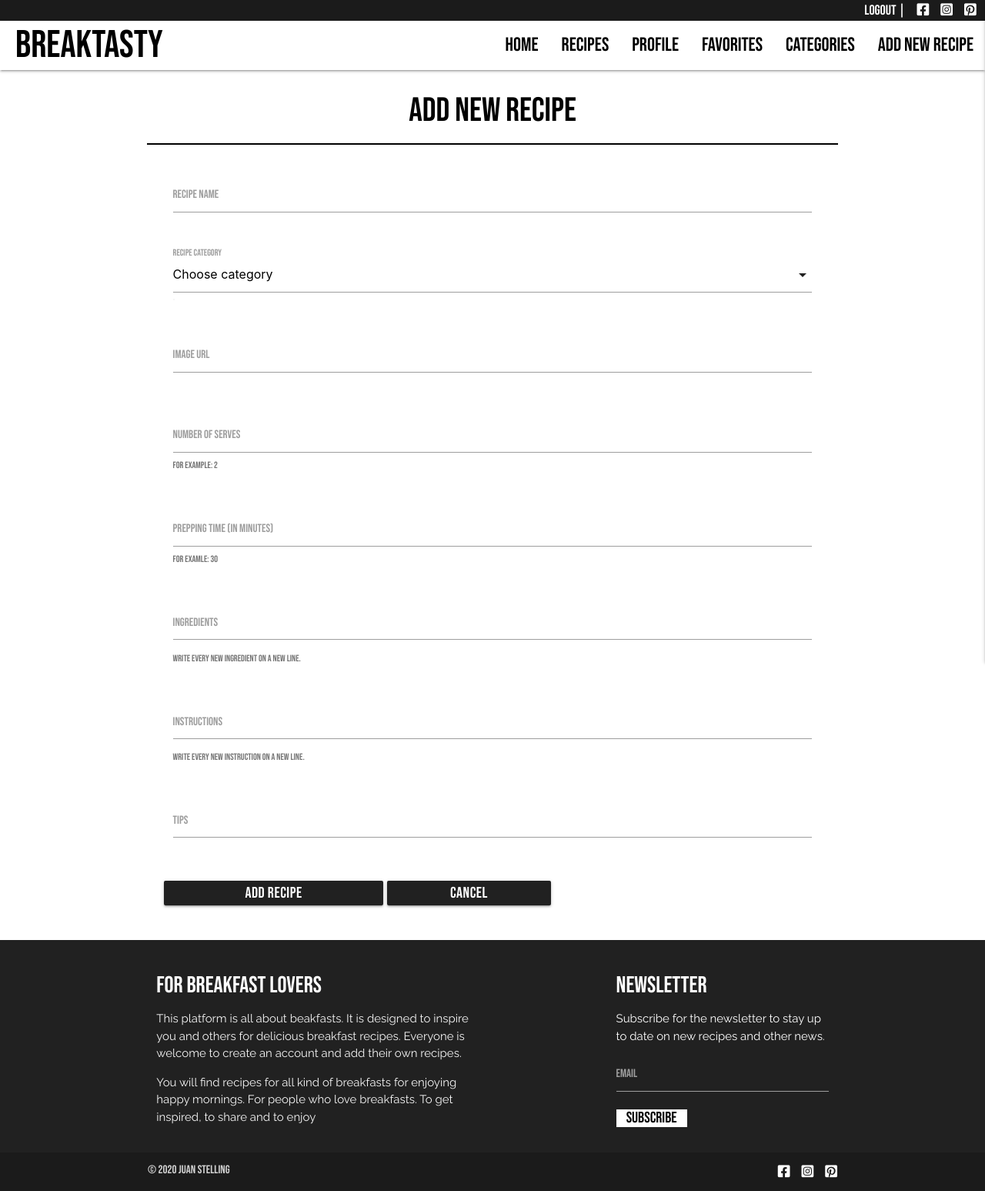
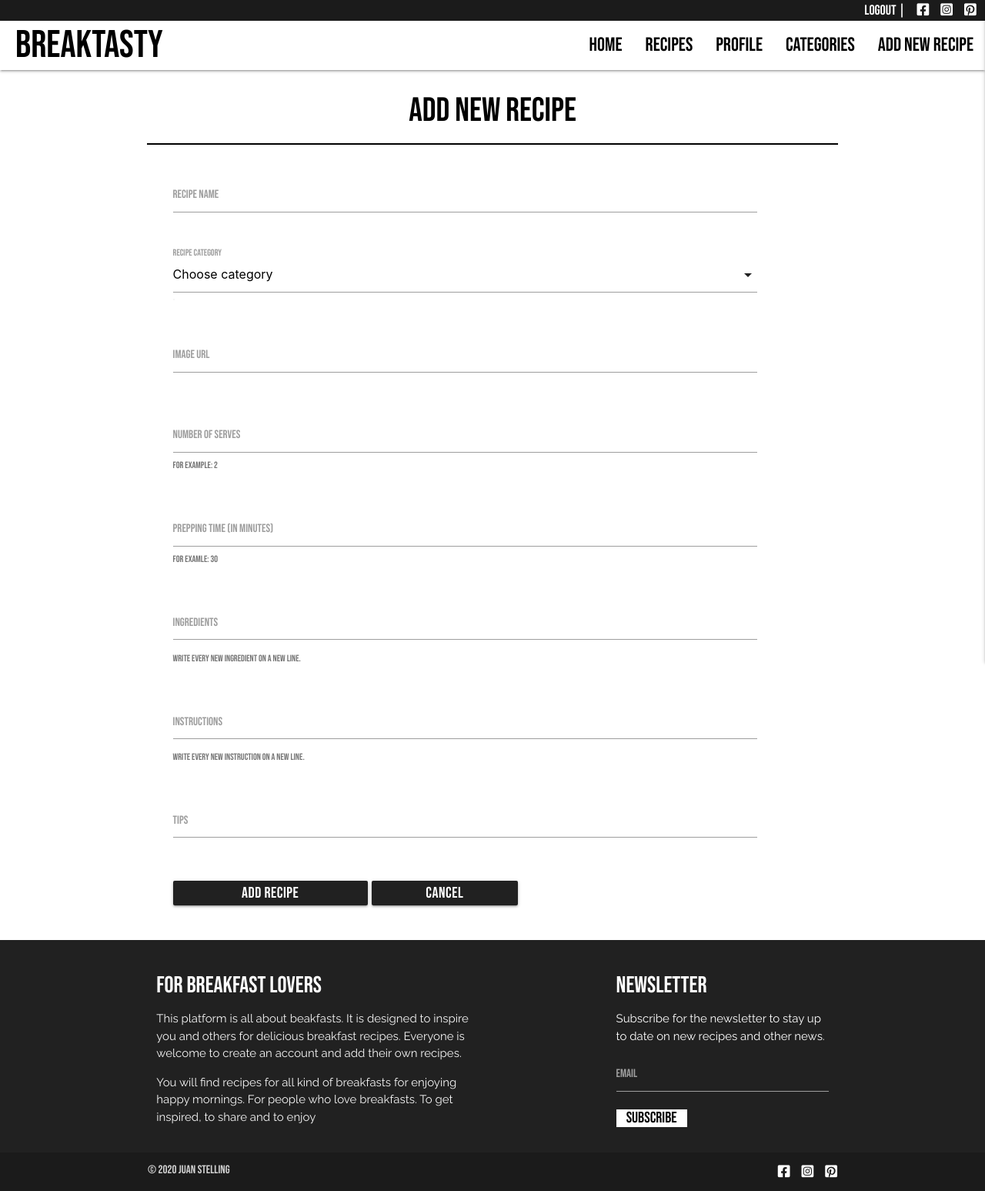
Before and after one commit to juanstelling/MS3_breaktasty, a Flask app: page /add_recipe in a window 1280 px wide. Shown: the whole page at 77% size. Run offline with Flask 2, Linux system fonts and the light colour scheme; the visitor is signed in with stand-in values (Sample User, id 1); data that the repository does not hold is empty; some libraries are stand-ins or nearby versions.

Commit message:
Cleaned up all code

```diff
--- a/app.py
+++ b/app.py
@@ -19,14 +19,14 @@ app.secret_key = os.environ.get("SECRET_KEY")
 mongo = PyMongo(app)
 
 
-# --------- HOME PAGE  --------- #
+# ------------------------------------------------------------- HOMEPAGE  #
 @app.route("/")
 def index():
     recipes = list(mongo.db.recipes.find())
     return render_template("index.html", recipes=recipes)
 
 
-# --------- USERS  --------- #
+# ------------------------------------------------------------- USERS#
 @app.route("/signup", methods=["GET", "POST"])
 def signup():
     if request.method == "POST":
@@ -39,7 +39,6 @@ def signup():
             return redirect(url_for("signup"))
 
         signup = {
-            "email": request.form.get("email").lower(),
             "username": request.form.get("username").lower(),
             "password": generate_password_hash(request.form.get("password"))
         }
@@ -71,12 +70,12 @@ def login():
                             "profile", username=session["user"]))
             else:
                 # invalid password match
-                flash("unfortunately, your username and/or password is incorrect.")
+                flash("Your username and/or password is incorrect")
                 return redirect(url_for("login"))
 
         else:
             # username doesn't exist
-            flash("unfortunately, your username and/or password is incorrect.")
+            flash("Your username and/or password is incorrect")
             return redirect(url_for("login"))
 
     return render_template("login.html")
@@ -86,7 +85,7 @@ def login():
 def profile(username):
     # grab the session user's username from db
     username = mongo.db.users.find_one(
-        {"username": session["user"]}) ["username"]
+        {"username": session["user"]})["username"]
 
     if session["user"]:
         # Admin has acces to all recipes
@@ -98,21 +97,21 @@ def profile(username):
                 mongo.db.recipes.find({"created_by": session["user"]}))
         return render_template(
             "profile.html", username=username, user_recipes=user_recipes)
-
     return redirect(url_for("login"))
 
 
 @app.route("/logout")
 def logout():
-    #remove user from session cookies
-    flash("You have been succesfully logged out!")
+    # Remove user from session cookies
+    flash("You have been succesfully logged out")
     session.pop("user")
     return redirect(url_for("login"))
 
 
-# --------- RECIPES  --------- #
+# ------------------------------------------------------------- RECIPES #
 @app.route("/recipes/<category>")
 def recipes(category):
+    # Show recipes of that specific category
     if category == "all":
         recipes = list(mongo.db.recipes.find())
     elif category == "smoothie":
@@ -131,6 +130,7 @@ def recipes(category):
 
 @app.route("/search", methods=["GET", "POST"])
 def search():
+    # Search for recipes based on query
     query = request.form.get("query")
     recipes = list(mongo.db.recipes.find({"$text": {"$search": query}}))
     return render_template("recipes.html", recipes=recipes)
@@ -139,12 +139,14 @@ def search():
 # --------- Recipe description --------- #
 @app.route("/recipe/<recipe_id>")
 def recipe(recipe_id):
+    # Find recipe on the basis of id
     recipe = mongo.db.recipes.find_one({"_id": ObjectId(recipe_id)})
     return render_template("recipe.html", recipe=recipe)
 
 
 @app.route("/add_recipe", methods=["GET", "POST"])
 def add_recipe():
+    # Adding recipe to db
     if request.method == "POST":
         recipe = {
             "recipe_name": request.form.get("recipe_name"),
@@ -160,7 +162,7 @@ def add_recipe():
         mongo.db.recipes.insert_one(recipe)
         flash("Recipe is successfully added")
         return redirect(url_for("profile", username=session['user']))
-
+    # Find categories from db
     categories = mongo.db.categories.find().sort("category_name", 1)
     return render_template("add_recipe.html", categories=categories)
 
@@ -168,6 +170,7 @@ def add_recipe():
 @app.route("/edit_recipe/<recipe_id>", methods=["GET", "POST"])
 def edit_recipe(recipe_id):
     if request.method == "POST":
+        # Edit recipe to db
         edited = {
             "recipe_name": request.form.get("recipe_name"),
             "category_name": request.form.get("category_name"),
@@ -191,14 +194,16 @@ def edit_recipe(recipe_id):
 
 @app.route("/delete_recipe/<recipe_id>")
 def delete_recipe(recipe_id):
+    # Delete recipe from db
     mongo.db.recipes.remove({"_id": ObjectId(recipe_id)})
     flash("Recipe is succesfully deleted")
     return redirect(url_for("profile", username=session['user']))
 
 
-# --------- CATEGORIES --------- #
+# ------------------------------------------------------------- CATEGORIES #
 @app.route("/categories")
 def categories():
+    # Find categories from db
     categories = list(mongo.db.categories.find().sort("category_name", 1))
     return render_template("categories.html", categories=categories)
 
@@ -206,6 +211,7 @@ def categories():
 @app.route("/add_category", methods=["GET", "POST"])
 def add_category():
     if request.method == "POST":
+        # Add category to db
         category = {
             "category_name": request.form.get("category_name")
         }
@@ -219,11 +225,12 @@ def add_category():
 @app.route("/edit_category/<category_id>", methods=["GET", "POST"])
 def edit_category(category_id):
     if request.method == "POST":
+        # Edit category from db
         edited = {
             "category_name": request.form.get("category_name")
         }
         mongo.db.categories.update({"_id": ObjectId(category_id)}, edited)
-        flash("Category is succesfully edited!")
+        flash("Category is succesfully edited")
         return redirect(url_for("categories"))
 
     category = mongo.db.categories.find_one({"_id": ObjectId(category_id)})
@@ -232,23 +239,24 @@ def edit_category(category_id):
 
 @app.route("/delete_category/<category_id>")
 def delete_category(category_id):
+    # Delete category from db
     mongo.db.categories.remove({"_id": ObjectId(category_id)})
-    flash("Category is succesfully deleted!")
+    flash("Category is succesfully deleted")
     return redirect(url_for("categories"))
 
 
-# --------- SUBSCRIBE NEWSLETTER  --------- #
+# ----------------------------------------------------- SUBSCRIBE NEWSLETTER #
 @app.route("/subscribe", methods=["GET", "POST"])
 def subscribe():
     if request.method == "POST":
-        # check if email already exists in db
+        # Check if email already exists in db
         existing_email = mongo.db.subscribers.find_one(
             {"email": request.form.get("email").lower()})
 
         if existing_email:
             flash("You are already subscribed to the newsletter")
             return redirect(url_for('index'))
-
+        # Add mail to subscribe collection in db
         subscribe = {
             "email": request.form.get("email").lower()
         }
--- a/static/css/style.css
+++ b/static/css/style.css
@@ -1,7 +1,6 @@
 @import url('https://fonts.googleapis.com/css2?family=Bebas+Neue&family=Raleway&display=swap: 100, 200, 300, 400, 500, 600, 700, 800, 900');
 
 /*-------------------------------------Special paddings/margins/text */
-
 html {
     height: 100%;
     width: 100%;
@@ -28,7 +27,6 @@ p {
 }
 
 /*------------------------------------- Special Lines / rows / cols */
-
 .blackline {
     width: 70%;
     border: 1px solid;
@@ -55,7 +53,6 @@ p {
 }
 
 /*-------------------------------------Icons */
-
 .fa-caret-down {
     margin-top: 15px;
 
@@ -67,7 +64,6 @@ p {
 }
 
 /*------------------------------------- Buttons */
-
 .custom-btn {
     font-family:  'Bebas Neue', cursive;
     font-size: 20px;
@@ -97,10 +93,6 @@ p {
     text-decoration: underline;
 }
 
-#search-nav {
-    background-color: #fff;
-}
-
 .subscribe-btn {
     font-family:  'Bebas Neue', cursive;
     font-size: 20px;
@@ -110,7 +102,6 @@ p {
 }
 
 /*------------------------------------- CTA's */
-
 #white-cta {
     font-family:  'Bebas Neue', cursive;
     font-size: 2.92rem;
@@ -132,8 +123,7 @@ p {
     color: #585858;
 }
 
-/*------------------------------------- Lost one  */
-
+/*------------------------------------- Flash message  */
 .flashes h4 {
     background-color: #000;
     color: #fff;
@@ -141,7 +131,6 @@ p {
 }
 
 /*------------------------------------- Heading */
-
 .nav-socials {
     background-color: #1b1b1b;
     margin-bottom: 0px;
@@ -168,7 +157,6 @@ nav ul a {
 }
 
 /*------------------------------------- Mobile heading  */
-
 .sidenav {
     font-family: 'Bebas Neue', cursive;
 }
@@ -179,13 +167,11 @@ nav ul a {
 }
 
 /*------------------------------------- Footer */
-
 .page-footer .footer-copyright {
     background-color: #1b1b1b;
 }
 
 /*------------------------------------- Homepage */
-
 #image-header {
     background: url("https://images.pexels.com/photos/1660030/pexels-photo-1660030.jpeg?auto=compress&cs=tinysrgb&h=750&w=1260");
     background-size: cover;
@@ -208,6 +194,9 @@ nav ul a {
 }
 
 /*------------------------------------- Recipes  */
+#search-nav {
+    background-color: #fff;
+}
 
 .recipes-display {
     text-align: justify;
@@ -232,6 +221,9 @@ nav ul a {
     h4 {
         font-size: 20px;
     }
+    h5 {
+        font-size: 20px;
+    }
     #image-header {
         background-size: cover;
         background-position: right center;
@@ -249,4 +241,7 @@ nav ul a {
         padding-left: 45%;
         margin-top: 0;
     }
+    .recipes-title {
+        font-size: 15px;
+    }
 }
--- a/templates/add_category.html
+++ b/templates/add_category.html
@@ -25,9 +25,4 @@
         </form>
     </div>
 
-
-
-
-
-
 {% endblock %}
--- a/templates/add_recipe.html
+++ b/templates/add_recipe.html
@@ -12,14 +12,14 @@
         <form class="col s12 m8 offset-m2" method="POST" action="{{ url_for('add_recipe') }}">
             <!-- Recipe name -->
             <div class="row">
-                <div class="input-field col s12">
+                <div class="input-field col s11">
                     <input id="recipe_name" name="recipe_name" type="text" class="validate" required>
                     <label for="recipe_name">Recipe name</label>
                 </div>
             </div>
             <!-- Category name -->
             <div class="row">
-                <div class="input-field col s12">
+                <div class="input-field col s11">
                     <select id="category_name" name="category_name" class="validate" required>
                         <option value="" disabled selected>Choose category</option>
                         {% for category in categories %}
@@ -31,14 +31,14 @@
             </div>
             <!-- Upload img URL -->
             <div class="row">
-                <div class="input-field col s12">
+                <div class="input-field col s11">
                     <input id="img_url" name="img_url" type="text" class="validate" required>
                     <label for="img_url">Image url</label>
                 </div>
             </div>
             <!-- Serves -->
             <div class="row">
-                <div class="input-field col s12">
+                <div class="input-field col s11">
                     <input id="serves" name="serves" type="text" pattern="^[0-9]}$" class="validate" required>
                     <label for="serves">Number of serves</label>
                     <span class="helper-text" data-error="wrong" data-success="right">For example: 2</span>
@@ -46,7 +46,7 @@
             </div>
             <!-- Preping time  -->
             <div class="row">
-                <div class="input-field col s12">
+                <div class="input-field col s11">
                     <input id="prep_time" name="prep_time" type="text" pattern="^[0-9]}$" class="validate" required>
                     <label for="prep_time">Prepping time (in minutes)</label>
                     <span class="helper-text" data-error="wrong" data-success="right">For examle: 30</span>
@@ -54,7 +54,7 @@
             </div>
             <!-- Ingredients  -->
             <div class="row">
-                <div class="input-field col s12">
+                <div class="input-field col s11">
                     <textarea id="ingredients" name="ingredients" class="materialize-textarea validate" required></textarea>
                     <label for="ingredients">Ingredients</label>
                     <span class="helper-text" data-error="wrong" data-success="right">Write every new ingredient on a new line.</span>
@@ -62,7 +62,7 @@
             </div>
             <!-- Instructions  -->
             <div class="row">
-                <div class="input-field col s12">
+                <div class="input-field col s11">
                     <textarea id="instructions" name="instructions" class="materialize-textarea validate" required></textarea>
                     <label for="instructions">Instructions</label>
                     <span class="helper-text" data-error="wrong" data-success="right">Write every new instruction on a new line.</span>
@@ -70,22 +70,20 @@
             </div>
             <!-- Tips  -->
             <div class="row">
-                <div class="input-field col s12">
+                <div class="input-field col s11">
                     <textarea id="tips" name="tips" class="materialize-textarea"></textarea>
                     <label for="tips">Tips</label>
                 </div>
             </div>
             <!-- Submit button -->
             <div class="row">
-                <button type="submit" class="col s4 btn-small custom-btn">Add recipe</button>
-                <a class = "col s3 btn-small custom-btn center-align" href="{{ url_for('profile', username=session['user'])  }}">cancel</a>
+                <div class="col s11">
+                    <button type="submit" class="col s4 btn-small custom-btn">Add recipe</button>
+                    <a class = "col s3 btn-small custom-btn center-align" href="{{ url_for('profile', username=session['user'])  }}">cancel</a>
+                </div>
+
             </div>
         </form>
     </div>
 
-
-
-
-
-
 {% endblock %}
--- a/templates/base.html
+++ b/templates/base.html
@@ -12,8 +12,8 @@
         <title>BREAKTASTY</title>
         <link rel="shortcut icon" type="image/png" href="static/images/logo/logo-bt.png">
     </head>
+
     <body>
-
         <header>
             <!-- top navbar -->
             <div class="row  nav-socials">
@@ -50,7 +50,6 @@
                         <li><a class="dropdown-trigger" href="{{ url_for('recipes', category='all') }}" data-target="dropdown1">Recipes</a></li>
                         {% if session.user %}
                             <li><a href="{{ url_for('profile', username=session['user']) }}">Profile</a></li>
-                            <li><a href="{{ url_for('recipe', recipe_id='5fe05a18f3c3644dba0f69e7') }}">Favorites</a></li>
                             {% if session.user|lower == "admin"|lower %}
                                 <li><a href="{{ url_for('categories') }}">Categories</a></li>
                             {% endif %}
@@ -75,7 +74,6 @@
                 <li><a class="dropdown-trigger" href="{{ url_for('recipes', category='all') }}" data-target="dropdown2">Recipes</a></li>
                 {% if session.user %}
                     <li><a href="{{ url_for('profile', username=session['user']) }}">Profile</a></li>
-                    <li><a href="#">Favorites</a></li>
                     {% if session.user|lower == "admin"|lower %}
                         <li><a href="{{ url_for('categories') }}">Categories</a></li>
                     {% endif %}
--- a/templates/login.html
+++ b/templates/login.html
@@ -42,14 +42,16 @@
             </div>
             <!-- Submit button -->
             <div class="row">
-                <button type="submit" class="col s6 custom-btn">Login</button>
+                <div class="col s12">
+                    <button type="submit" class="col s6 custom-btn">Login</button>
+                </div>
             </div>
         </form>
         <!-- Signup section -->
         <div class="col s6 m4">
             <div class="vertical-line">
                 <h4>Don't have an account yet?</h4>
-                <a class = "col s4 custom-btn center-align" href="{{ url_for('signup') }}">Signup</a>
+                <a class = "col custom-btn center-align" href="{{ url_for('signup') }}">Signup</a>
             </div>
 
         </div>
--- a/templates/profile.html
+++ b/templates/profile.html
@@ -28,6 +28,7 @@
                             <div class="col s5">
                                 <h5>{{ recipe.recipe_name }}</h5>
                             </div>
+                            <!-- Delete and edit recipe-->
                             <div class="col s5">
                                 <!-- Modal delete Trigger -->
                                 <a class="modal-trigger change-button center align right" href="#modal{{ loop.index }}">Delete</a>
@@ -44,6 +45,7 @@
                                 <a href="{{ url_for('edit_recipe', recipe_id=recipe._id)}}" class="change-button center align right right">Edit</a>
                             </div>
                         </div>
+                        <!-- Collapse body with all info of the recipe -->
                         <div class="collapsible-body">
                             <h6><a class = "black-cta right" href="{{ url_for('recipe', recipe_id=recipe._id) }}">Go to recipe</a></h6>
                             <h6>category: {{ recipe.category_name }}</h6>
@@ -57,7 +59,6 @@
                     </li>
                 {% endfor %}
             </ul>
-
         </div>
     </div>
 
--- a/templates/recipes.html
+++ b/templates/recipes.html
@@ -48,8 +48,4 @@
         {% endif %}
     </div>
 
-
-
-
-
 {% endblock %}
```
Also changed, not shown: templates/edit_category.html (+4 -7 lines), templates/edit_recipe.html (+4 -7 lines), templates/recipe.html (+0 -8 lines), templates/signup.html (+3 -8 lines), templates/categories.html (indentation only). Lines whose indentation alone changed are shown as unchanged.
